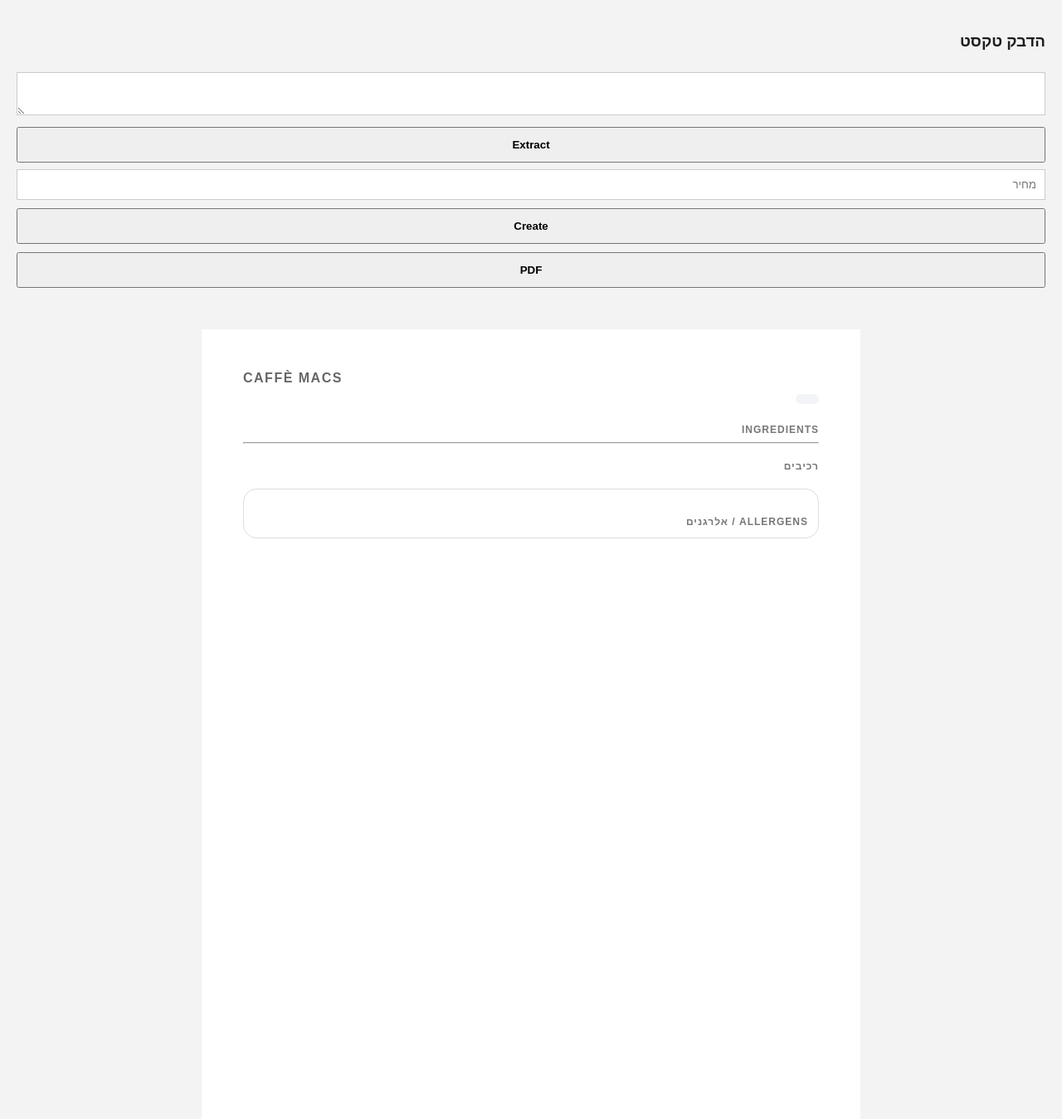
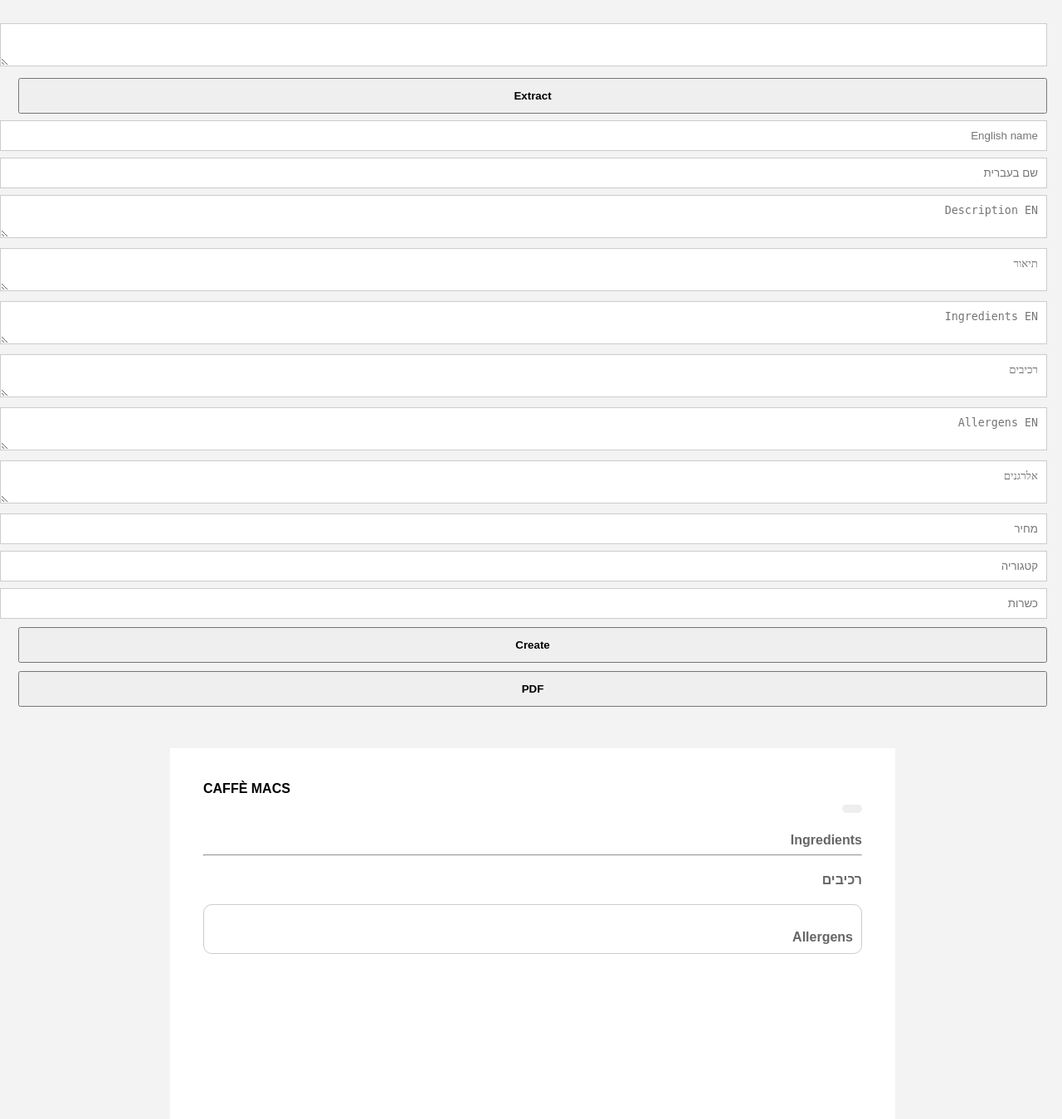
Before and after one commit to roeeza-bot/menu-display-ai, a Flask app: page / in a window 1280 px wide. Shown: the top 1349 px of the page at 83% size. Before the commit the page ends 649 px from the top, so only its background shows below. Run offline with Flask 3, Linux system fonts and the light colour scheme.

Commit message:
Update index.html

```diff
--- a/templates/index.html
+++ b/templates/index.html
@@ -5,137 +5,46 @@
 <title>Menu Display AI</title>
 
 <style>
-body {
-  margin:0;
-  font-family: Arial, Helvetica, sans-serif;
-  background:#f3f3f3;
-  color:#1d1d1f;
-}
+body{margin:0;font-family:Arial;background:#f3f3f3}
+.app{padding:20px}
+textarea,input{width:100%;padding:10px;margin-top:8px;border:1px solid #ccc}
+button{width:100%;padding:12px;margin-top:10px;font-weight:bold}
 
-.app {
-  padding:20px;
-}
-
-.box {
-  background:white;
-  padding:20px;
-  border-radius:16px;
-  margin-bottom:20px;
-}
-
-textarea, input {
-  width:100%;
-  padding:10px;
-  margin-top:8px;
-  border:1px solid #ccc;
-  box-sizing:border-box;
-}
-
-button {
-  width:100%;
-  padding:12px;
-  margin-top:10px;
-  font-weight:bold;
-  cursor:pointer;
-}
-
-/* DISPLAY */
-.display {
+.display{
 width:794px;
 min-height:1123px;
 background:white;
 margin:30px auto;
-  padding:50px;
-  box-sizing:border-box;
+padding:40px;
 }
 
-.top {
+.top{
 display:flex;
 justify-content:space-between;
-  align-items:center;
 direction:ltr;
 }
 
-.logo {
-  font-weight:bold;
-  letter-spacing:1.5px;
-  color:#666;
+.logo{font-weight:bold}
+.kosher-meat{color:red}
+.kosher-dairy{color:blue}
+.kosher-parve{color:green}
+
+.category{
+background:#eee;
+padding:5px 12px;
+border-radius:12px;
+margin-top:10px;
+display:inline-block;
 }
 
-.kosher {
-  font-weight:bold;
-}
+.price{font-size:30px;font-weight:bold;margin-top:20px;text-align:right}
 
-.kosher-meat { color:#d92d20; }
-.kosher-dairy { color:#175cd3; }
-.kosher-parve { color:#027a48; }
+.title{font-size:32px;font-weight:bold;margin-top:20px}
+.desc{margin-top:10px}
 
-.category {
-  display:inline-block;
-  margin-top:10px;
-  background:#f2f4f7;
-  padding:6px 14px;
-  border-radius:16px;
-  font-weight:bold;
-}
+.section-title{margin-top:20px;font-weight:bold;color:#666}
 
-.price {
-  text-align:right;
-  font-size:28px;
-  font-weight:bold;
-  margin-top:20px;
-}
-
-.title {
-  font-size:34px;
-  font-weight:900;
-  margin-top:20px;
-}
-
-.desc {
-  font-size:18px;
-  margin-top:10px;
-}
-
-.section-title {
-  margin-top:20px;
-  font-size:12px;
-  font-weight:bold;
-  letter-spacing:1px;
-  color:#777;
-}
-
-.ingredients {
-  font-size:14px;
-  margin-top:8px;
-}
-
-.allergens-box {
-  margin-top:20px;
-  border:1px solid #ddd;
-  border-radius:16px;
-  padding:12px;
-}
-
-.allergens-grid {
-  display:grid;
-  grid-template-columns:repeat(4,1fr);
-  gap:8px;
-}
-
-.allergen {
-  padding:6px;
-  border-radius:10px;
-  background:#f5f5f5;
-  text-align:center;
-  font-weight:bold;
-  font-size:13px;
-}
-
-@media print {
-  .app { display:none; }
-  body { background:white; }
-}
+.allergens{border:1px solid #ccc;padding:10px;margin-top:20px;border-radius:10px}
 </style>
 </head>
 
@@ -143,11 +52,24 @@ button {
 
 <div class="app">
 
-<h3>הדבק טקסט</h3>
 <textarea id="raw"></textarea>
 <button onclick="runExtract()">Extract</button>
 
+<input id="dishNameEn" placeholder="English name">
+<input id="dishNameHe" placeholder="שם בעברית">
+
+<textarea id="descEn" placeholder="Description EN"></textarea>
+<textarea id="descHe" placeholder="תיאור"></textarea>
+
+<textarea id="ingredientsEn" placeholder="Ingredients EN"></textarea>
+<textarea id="ingredientsHe" placeholder="רכיבים"></textarea>
+
+<textarea id="allergensEn" placeholder="Allergens EN"></textarea>
+<textarea id="allergensHe" placeholder="אלרגנים"></textarea>
+
 <input id="price" placeholder="מחיר">
+<input id="station" placeholder="קטגוריה">
+<input id="kosher" placeholder="כשרות">
 
 <button onclick="createDisplay()">Create</button>
 <button onclick="window.print()">PDF</button>
@@ -158,30 +80,30 @@ button {
 
 <div class="top">
 <div class="logo">CAFFÈ MACS</div>
-  <div class="kosher" id="kosherOut"></div>
+<div id="kosherOut"></div>
 </div>
 
-<div class="category" id="categoryOut"></div>
+<div id="categoryOut" class="category"></div>
 
-<div class="price" id="priceOut"></div>
+<div id="priceOut" class="price"></div>
 
-<div class="title" id="nameEnOut"></div>
-<div class="desc" id="descEnOut"></div>
+<div id="nameEnOut" class="title"></div>
+<div id="descEnOut" class="desc"></div>
 
-<div class="section-title">INGREDIENTS</div>
-<div class="ingredients" id="ingEnOut"></div>
+<div class="section-title">Ingredients</div>
+<div id="ingEnOut"></div>
 
 <hr>
 
-<div class="title" id="nameHeOut"></div>
-<div class="desc" id="descHeOut"></div>
+<div id="nameHeOut" class="title"></div>
+<div id="descHeOut" class="desc"></div>
 
 <div class="section-title">רכיבים</div>
-<div class="ingredients" id="ingHeOut"></div>
+<div id="ingHeOut"></div>
 
-<div class="allergens-box">
-  <div class="section-title">ALLERGENS / אלרגנים</div>
-  <div class="allergens-grid" id="allergensOut"></div>
+<div class="allergens">
+<div class="section-title">Allergens</div>
+<div id="allergensOut"></div>
 </div>
 
 </div>
@@ -190,74 +112,62 @@ button {
 function safe(v){return v||""}
 
 function splitCategory(cat){
-  let station = cat;
-  let kosher = "";
+let station=cat
+let kosher=""
 
-  if(cat.includes("Meat")) { kosher="בשרי"; station=cat.replace("(Meat)","").trim(); }
-  if(cat.includes("Dairy")) { kosher="חלבי"; station=cat.replace("(Dairy)","").trim(); }
-  if(cat.includes("Parve")) { kosher="פרווה"; station=cat.replace("(Parve)","").trim(); }
+if(cat.includes("Meat")){kosher="בשרי";station=cat.replace("(Meat)","")}
+if(cat.includes("Dairy")){kosher="חלבי";station=cat.replace("(Dairy)","")}
+if(cat.includes("Parve")){kosher="פרווה";station=cat.replace("(Parve)","")}
 
-  return {station,kosher};
+return{station,kosher}
 }
 
 async function runExtract(){
-  const res = await fetch("/extract",{
+const res=await fetch("/extract",{
 method:"POST",
 headers:{"Content-Type":"application/json"},
 body:JSON.stringify({text:raw.value})
-  });
+})
 
-  const d = await res.json();
+const d=await res.json()
 
-  const cat = splitCategory(safe(d.category));
+const cat=splitCategory(safe(d.category))
 
-  window.dataStore = {
-    nameEn:d.dish_name_en,
-    nameHe:d.dish_name_he,
-    descEn:d.description_en,
-    descHe:d.description_he,
-    ingEn:d.ingredients_en,
-    ingHe:d.ingredients_he,
-    allEn:d.allergens_en,
-    allHe:d.allergens_he,
-    station:cat.station,
-    kosher:cat.kosher
-  }
+dishNameEn.value=safe(d.dish_name_en)
+dishNameHe.value=safe(d.dish_name_he)
+descEn.value=safe(d.description_en)
+descHe.value=safe(d.description_he)
+ingredientsEn.value=safe(d.ingredients_en)
+ingredientsHe.value=safe(d.ingredients_he)
+allergensEn.value=safe(d.allergens_en)
+allergensHe.value=safe(d.allergens_he)
+station.value=cat.station
+kosher.value=cat.kosher
+
+createDisplay()
 }
 
 function createDisplay(){
 
-const d = window.dataStore || {}
+priceOut.innerText=price.value? "₪"+price.value:""
 
-priceOut.innerText = price.value ? "₪"+price.value+".00":""
+categoryOut.innerText=station.value
 
-categoryOut.innerText = d.station
+kosherOut.innerText=kosher.value
+kosherOut.className=""
 
-kosherOut.innerText = d.kosher
-kosherOut.className="kosher"
+if(kosher.value=="בשרי")kosherOut.className="kosher-meat"
+if(kosher.value=="חלבי")kosherOut.className="kosher-dairy"
+if(kosher.value=="פרווה")kosherOut.className="kosher-parve"
 
-if(d.kosher==="בשרי") kosherOut.classList.add("kosher-meat")
-if(d.kosher==="חלבי") kosherOut.classList.add("kosher-dairy")
-if(d.kosher==="פרווה") kosherOut.classList.add("kosher-parve")
+nameEnOut.innerText=dishNameEn.value
+nameHeOut.innerText=dishNameHe.value
+descEnOut.innerText=descEn.value
+descHeOut.innerText=descHe.value
+ingEnOut.innerText=ingredientsEn.value
+ingHeOut.innerText=ingredientsHe.value
 
-nameEnOut.innerText = d.nameEn
-nameHeOut.innerText = d.nameHe
-descEnOut.innerText = d.descEn
-descHeOut.innerText = d.descHe
-ingEnOut.innerText = d.ingEn
-ingHeOut.innerText = d.ingHe
-
-allergensOut.innerHTML=""
-const en = d.allEn?.split(",")||[]
-const he = d.allHe?.split(",")||[]
-
-for(let i=0;i<Math.max(en.length,he.length);i++){
-  const div=document.createElement("div")
-  div.className="allergen"
-  div.innerText=(en[i]||"")+" "+(he[i]||"")
-  allergensOut.appendChild(div)
-}
-
+allergensOut.innerText=allergensEn.value+" / "+allergensHe.value
 }
 </script>
 
```
Lines whose indentation alone changed are shown as unchanged.
